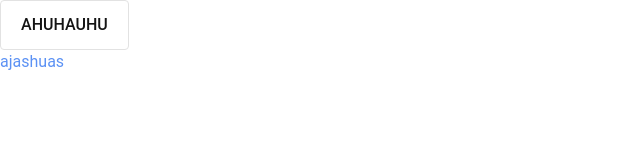
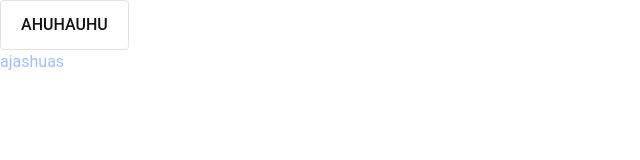
Before and after one commit to JonasVargaski/react-ds, a React (Vite) app: page / in a window 1280 px wide. Shown: the top 160 px of the page, without its empty margins (0-640 px from the left). Built offline with nearby package versions, Linux system fonts and the light colour scheme.

Commit message:
change typography type colors

```diff
--- a/src/App.tsx
+++ b/src/App.tsx
@@ -5,7 +5,7 @@ export function App() {
   return (
     <div>
       <Button variant="secondary">AHUHAUHU</Button>
-      <Typography color="blue.300">ajashuas</Typography>
+      <Typography color="blue.200">ajashuas</Typography>
     </div>
   )
 }
--- a/src/packages/components/Typography/Typography.tsx
+++ b/src/packages/components/Typography/Typography.tsx
@@ -1,5 +1,11 @@
 import MuiTypography, { TypographyProps as MuiTypographyProps } from '@mui/material/Typography'
 import { PaletteOptions } from '../../theme/light/colorPalette'
+
+type NestedKeyOf<ObjectType extends object> = {
+  [Key in keyof ObjectType & (string | number)]: ObjectType[Key] extends object
+    ? `${Key}` | `${Key}.${NestedKeyOf<ObjectType[Key]>}`
+    : `${Key}`
+}[keyof ObjectType & (string | number)]
 
 interface TypographyProps extends Omit<MuiTypographyProps, 'variant' | 'color'> {
   variant?:
@@ -21,7 +27,7 @@ interface TypographyProps extends Omit<MuiTypographyProps, 'variant' | 'color'>
     | 'paragraphMedium'
     | 'paragraphSmall'
     | 'paragraphXSmall'
-  color?: keyof PaletteOptions
+  color?: NestedKeyOf<PaletteOptions>
 }
 
 const Typography: React.FC<TypographyProps> = MuiTypography
```
